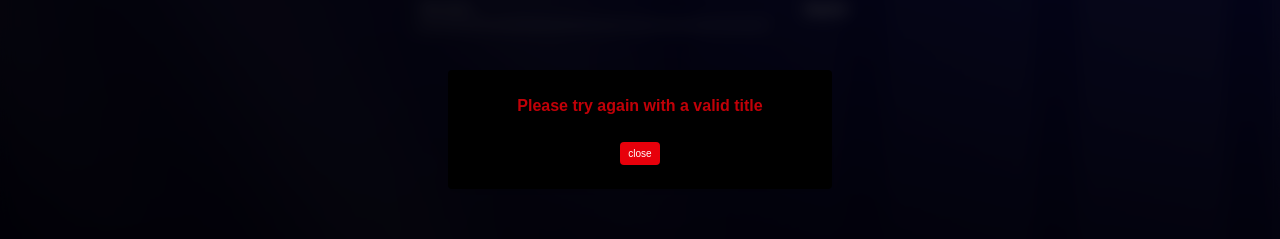
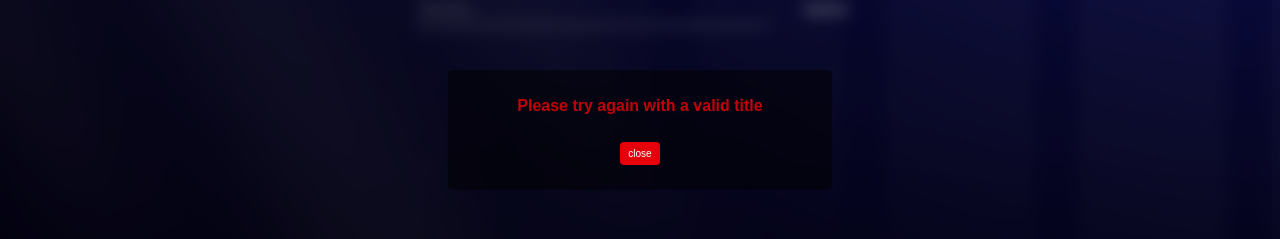
Before and after one commit to Juanagudelo9007/movie-app, a React (Vite) app: page /favorites in a window 1280 px wide. Shown: the part 271-510 px from the top of the page. Built offline with nearby package versions, Linux system fonts and the light colour scheme; no server answers.

Commit message:
to do list added to readme

```diff
--- a/src/components/search.jsx
+++ b/src/components/search.jsx
@@ -82,14 +82,14 @@ const Search = ({ setMovies }) => {
           Search
         </button>
         {error && (
-          <div className="fixed inset-0  bg-black/70 flex items-center justify-center px-4 backdrop-blur-sm">
-            <div className="w-full max-w-sm bg-black p-6 rounded shadow-md text-center">
+          <div className="fixed inset-0  bg-black/30 flex items-center justify-center px-4 backdrop-blur-sm">
+            <div className="w-full max-w-sm bg-black/50 p-6 rounded shadow-md text-center">
               <p className="text-red-700 mb-4 font-semibold">
                 Please try again with a valid title
               </p>
               <button
                 onClick={() => setError(false)}
-                className="mt-2 px-2 py-1 bg-red-600 text-white rounded-sm text-[10px]"
+                className="mt-2 px-2 py-1 bg-red-600 text-white rounded-sm text-[10px] cursor-pointer"
               >
                 close
               </button>
```
Also changed, not shown: 1 other file (tests, documents, lock files or other folders).
